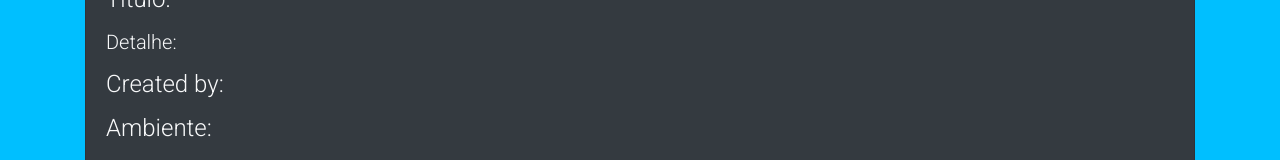
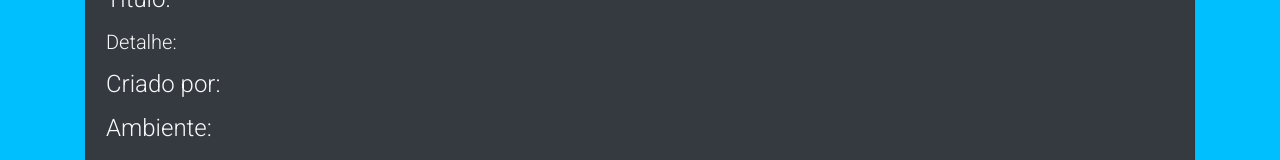
Before and after one commit to elmoamedeo/squad2front, an Angular app: page /log/1 in a window 1280 px wide. Shown: the part 226-386 px from the top of the page. Built offline with nearby package versions, Linux system fonts and the light colour scheme; no server answers.

Commit message:
Translations pt-br

```diff
--- a/src/app/log/log-detail/log-detail.component.html
+++ b/src/app/log/log-detail/log-detail.component.html
@@ -21,7 +21,7 @@
                             </h5>
                         </div>
                         <div class="form-group">
-                            <h4 class="text-light font-weight-light mt-2 mb-2">Created by:
+                            <h4 class="text-light font-weight-light mt-2 mb-2">Criado por:
                                 <span> {{ log?.token }}</span>
                             </h4>
                         </div>
@@ -39,8 +39,8 @@
                         </div>
                         <div class="form-group">
                             <h4 class="text-light font-weight-light mt-2 mb-2">Nível:
-                                <span *ngIf="log?.level == 'W'" style="color: red"> Warning</span>
-                                <span *ngIf="log?.level == 'B'" style="color: orange"> Bug</span>
+                                <span *ngIf="log?.level == 'W'" style="color: orange"> Atenção</span>
+                                <span *ngIf="log?.level == 'B'" style="color: red"> Bug</span>
                             </h4>
                         </div>
                         <div class="mt-5">
```
